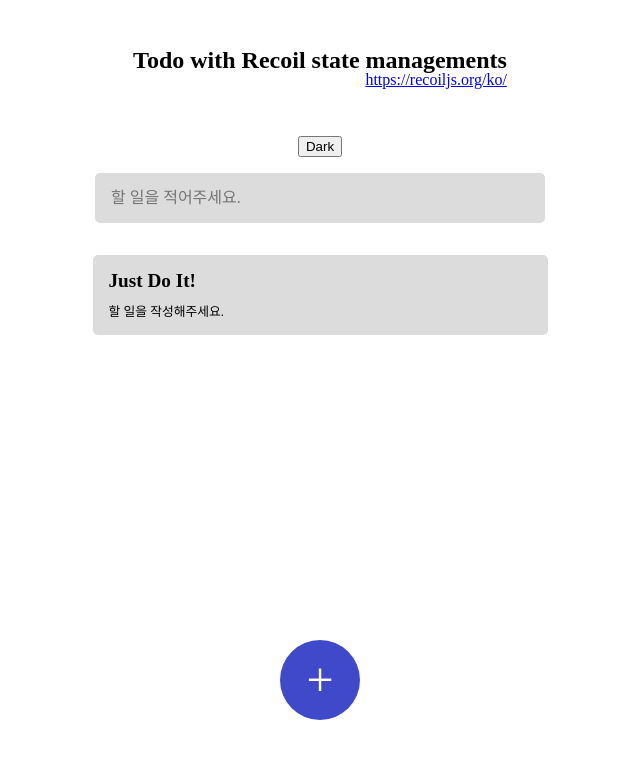
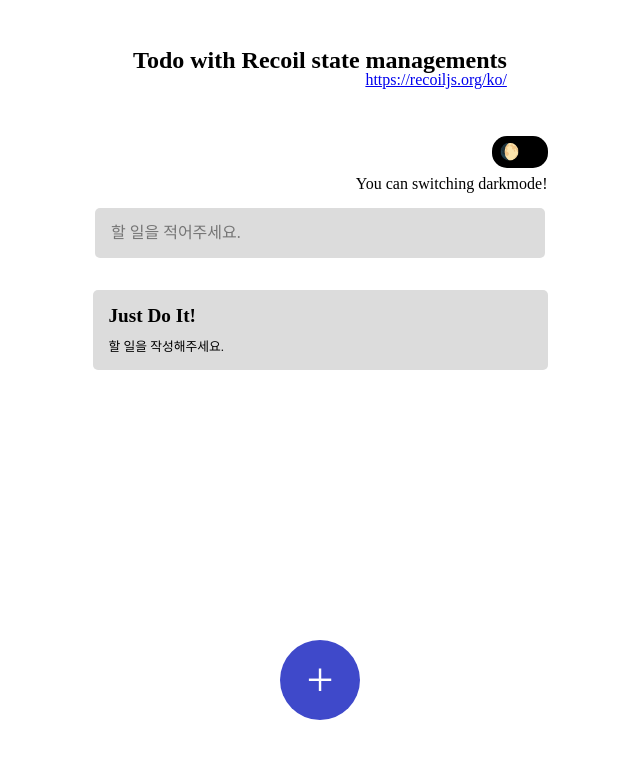
Before and after one commit to sangjunRay/Recoil-practice, a React (Create React App) app: page / in a window 1280 px wide. Shown: the top 758 px of the page, without its empty margins (320-960 px from the left). Built offline with nearby package versions, Linux system fonts and the light colour scheme.

Commit message:
darkmode btn styling

```diff
--- a/src/App.tsx
+++ b/src/App.tsx
@@ -59,14 +59,16 @@ table {
 
 const darkTheme = {
   color: "white",
-  bgColor: 'rgb(60,60,60)',
-  containerColor: 'rgb(30,30,30)',
+  bgColor: "rgb(60,60,60)",
+  containerColor: "rgb(30,30,30)",
+  textAlign: "flex-end",
 };
 
 const lightTheme = {
   color: "black",
-  containerColor: "rgb(220,220,220)"
-
+  containerColor: "rgb(220,220,220)",
+  textAlign: "flex-start",
+  bgColor: "white",
 };
 
 function App() {
--- a/src/components/CreateToDo.tsx
+++ b/src/components/CreateToDo.tsx
@@ -23,6 +23,7 @@ const Input = styled.input`
     color: ${props => props.theme.color};
     border-radius: 5px;
     margin-top: 1rem;
+    transition: 0.3s linear;
 `
 
 const AddButton = styled.button`
--- a/src/components/TodoList.tsx
+++ b/src/components/TodoList.tsx
@@ -11,7 +11,8 @@ const Container = styled.section`
   justify-content: flex-start;
   align-items: center;
   flex-direction: column;
-  background-color: ${props => props.theme.bgColor};
+  background-color: ${(props) => props.theme.bgColor};
+  transition: 0.3s linear;
 `;
 
 const Header = styled.header`
@@ -24,10 +25,33 @@ const Header = styled.header`
 
 const ToDoContainer = styled.section`
   width: 455px;
-  background-color: ${props => props.theme.containerColor};
+  background-color: ${(props) => props.theme.containerColor};
   padding: 1rem;
   box-sizing: border-box;
   border-radius: 5px;
+  transition: 0.3s linear;
+`;
+
+const DarkBtn = styled.button`
+  all: unset;
+  display: flex;
+  cursor: pointer;
+  background-color: ${(props) => props.theme.color};
+  padding: 0.5rem;
+  border-radius: 15px;
+  width: 2.5rem;
+  font-weight: 700;
+  color: ${(props) => props.theme.bgColor};
+  justify-content: ${(props) => props.theme.textAlign};
+  transition: 0.3s;
+  margin-bottom: 0.5rem;
+`;
+
+const DarkModeArticle = styled.article`
+  display: flex;
+  width: 455px;
+  align-items: flex-end;
+  flex-direction: column;
 `;
 
 const TodoList = () => {
@@ -43,12 +67,30 @@ const TodoList = () => {
         </Font>
         <a href="https://recoiljs.org/ko/">https://recoiljs.org/ko/</a>
       </Header>
-      <button onClick={() => darkmode===false ? setDarkFunction(true) : setDarkFunction(false)}>{darkmode ? 'Light' : 'Dark'}</button>
+      <DarkModeArticle>
+        <DarkBtn
+          onClick={() =>
+            darkmode === false ? setDarkFunction(true) : setDarkFunction(false)
+          }
+        >
+          {darkmode ? <p>☀️</p> : <p>🌔</p>}
+        </DarkBtn>
+        <Font fontSize="1rem" fontWeight="400">
+          You can switching darkmode!
+        </Font>
+      </DarkModeArticle>
       <CreateToDo />
       <ToDoContainer style={{ boxSizing: "border-box" }}>
-      <Font style={{marginBottom:'1rem'}} fontSize='1.2rem' fontWeight='600' fontColor='#19248b'>Just Do It!</Font>
-        {toDos[0]
-          ? toDos.map((todo) => (
+        <Font
+          style={{ marginBottom: "1rem" }}
+          fontSize="1.2rem"
+          fontWeight="600"
+          fontColor="#19248b"
+        >
+          Just Do It!
+        </Font>
+        {toDos[0] ? (
+          toDos.map((todo) => (
             <ToDo
               key={todo.id}
               text={todo.text}
@@ -56,7 +98,11 @@ const TodoList = () => {
               category={todo.category}
             />
           ))
-          : <Font fontSize='0.8rem' fontWeight='400' fontColor='#5c69df'>할 일을 작성해주세요.</Font>}
+        ) : (
+          <Font fontSize="0.8rem" fontWeight="400" fontColor="#5c69df">
+            할 일을 작성해주세요.
+          </Font>
+        )}
       </ToDoContainer>
     </Container>
   );
```
Lines whose indentation alone changed are shown as unchanged.
